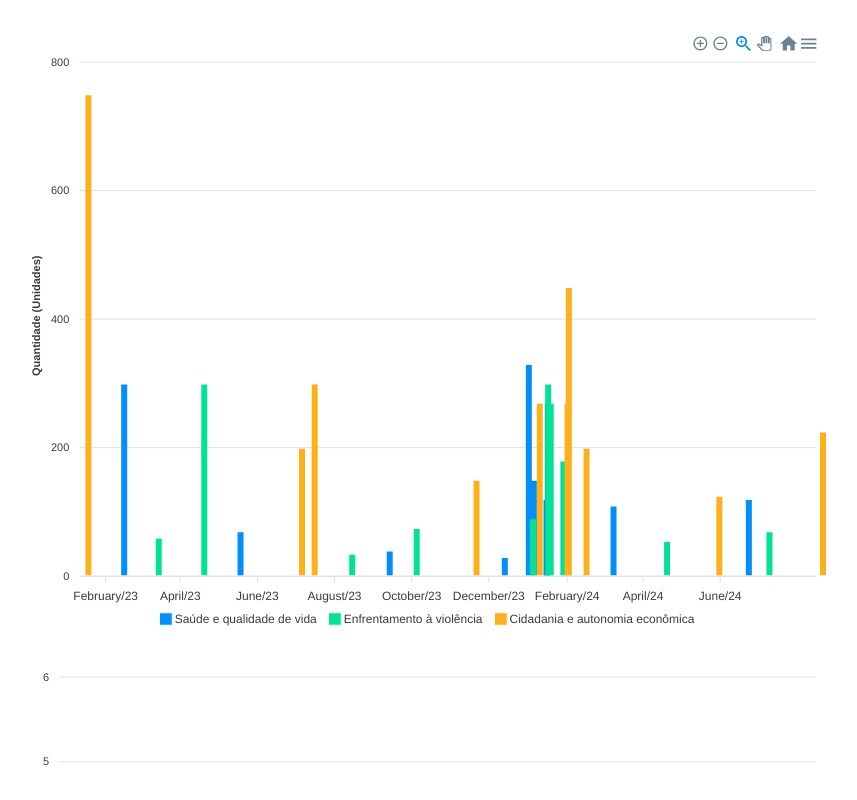
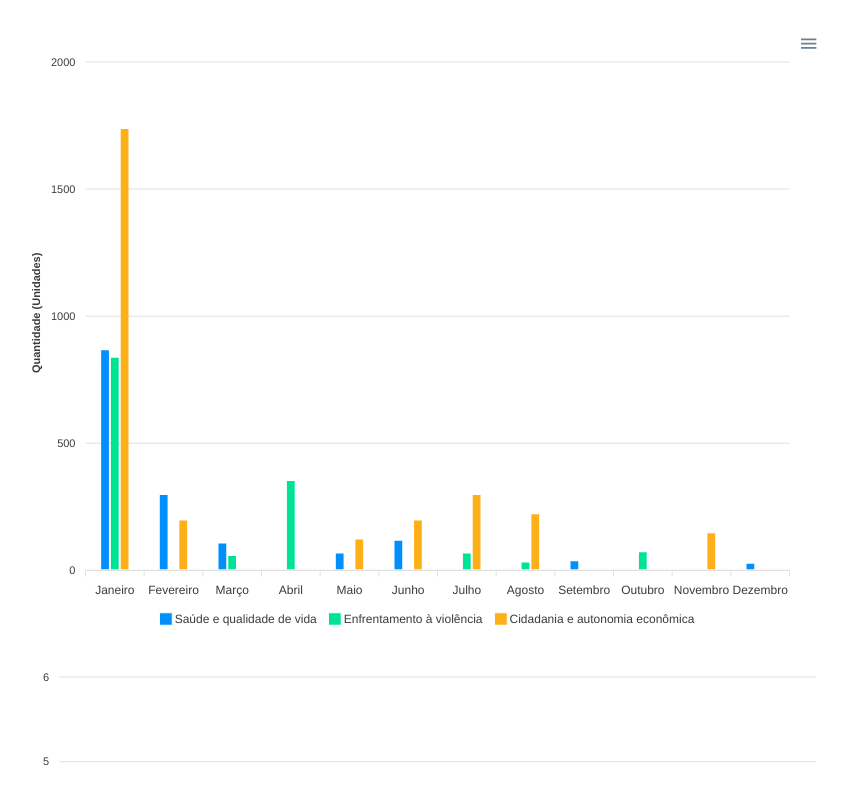
Before and after one commit to Fernanda-Barreto/ChartsExample, a React (Vite) app: page / in a window 1280 px wide. Shown: the top 800 px of the page, without its empty margins (214-1071 px from the left). Built offline with nearby package versions, Linux system fonts and the light colour scheme; no server answers.

Commit message:
chartOptions

```diff
--- a/src/App.jsx
+++ b/src/App.jsx
@@ -1,7 +1,7 @@
 import './App.css'
 import ReactApexChart from 'react-apexcharts';
 import {barChart} from './charts/barChart';
-import { chartEventOptions } from './charts/chartOptions';
+import { chartEventOptions } from './charts/chartOptions' ;
 import { useState, useEffect } from 'react';
 import { getMaterials } from './services/material';
 import { getEvents } from './services/event';
@@ -50,6 +50,9 @@ function App() {
 
   return (
     <>
+      <div>
+
+      </div>
       <div id="chart">
         <ReactApexChart
           options={barChartEvent.chartEventsOptions}
--- a/src/charts/chartOptions.js
+++ b/src/charts/chartOptions.js
@@ -1,61 +1,41 @@
 export const chartEventOptions = (data) => {
   console.log(data);
 
+  // Objeto para armazenar as somas de quantidade para cada escopo por mês
+  const sumsByMonth = {};
+
+  // Nomes dos meses em português
+  const monthNames = [
+    "Janeiro", "Fevereiro", "Março", "Abril", "Maio", "Junho",
+    "Julho", "Agosto", "Setembro", "Outubro", "Novembro", "Dezembro"
+  ];
+
+  // Loop para calcular a soma das quantidades para cada escopo por mês
+  data.forEach(event => {
+    const startDate = new Date(event.startDate);
+    const month = monthNames[startDate.getMonth()];
+    if (!sumsByMonth[month]) {
+      sumsByMonth[month] = {
+        'Saúde e qualidade de vida': 0,
+        'Enfrentamento à violência': 0,
+        'Cidadania e autonomia econômica': 0
+      };
+    }
+    sumsByMonth[month][event.scope] += event.spentMaterials.reduce((total, material) => total + material.quantify, 0);
+  });
+
+  console.log(sumsByMonth);
+
+  const scopes = Object.keys(sumsByMonth['Janeiro']); // Escopos presentes nos dados
+
+  const seriesData = scopes.map(scope => ({
+    name: scope,
+    data: Object.values(sumsByMonth).map(monthData => monthData[scope])
+  }));
 
 
-  const materialSomaSaude = [];
-  const materialSomaViolencia = [];
-  const materialSomaCidadania = [];
-
-  // Função para calcular a soma dos materiais gastos em um evento
-  const calcularSomaMateriais = (event) => {
-    return event.spentMaterials.reduce((total, material) => total + material.quantify, 0);
-  };
-
-  // Preencher os arrays de soma do material com os valores correspondentes aos eventos
-  data.forEach(event => {
-    const somaMateriais = calcularSomaMateriais(event);
-    if (event.scope === 'Saúde e qualidade de vida') {
-      materialSomaSaude[event.id - 1] = somaMateriais;
-    } else if (event.scope === 'Enfrentamento à violência') {
-      materialSomaViolencia[event.id - 1] = somaMateriais;
-    } else if (event.scope === 'Cidadania e autonomia econômica') {
-      materialSomaCidadania[event.id - 1] = somaMateriais;
-    }
-  });
-
-  // Preencher os valores faltantes com zeros
-  const totalEventos = data.length;
-  for (let i = 0; i < totalEventos; i++) {
-    if (!materialSomaSaude[i]) materialSomaSaude[i] = 0;
-    if (!materialSomaViolencia[i]) materialSomaViolencia[i] = 0;
-    if (!materialSomaCidadania[i]) materialSomaCidadania[i] = 0;
-  }
-
-  console.log(materialSomaSaude);
-  console.log(materialSomaViolencia);
-  console.log(materialSomaCidadania);
-
-
-
-  const dateData = data.map(event => {
-    const startDate = new Date(event.startDate);
-    return startDate.toLocaleDateString('en-US', { timeZone: 'GMT' }) + ' GMT'; // Formatando para o formato brasileiro
-  });
-
-  console.log("dataaaa", dateData);
-
   const chartEventsOptions = {
-    series: [{
-      name: 'Saúde e qualidade de vida',
-      data: materialSomaSaude
-    }, {
-      name: 'Enfrentamento à violência',
-      data: materialSomaViolencia
-    }, {
-      name: 'Cidadania e autonomia econômica',
-      data: materialSomaCidadania
-    }],
+    series: seriesData,
     chart: {
       type: 'bar',
       height: 350
@@ -63,9 +43,8 @@ export const chartEventOptions = (data) => {
     plotOptions: {
       bar: {
         horizontal: false,
-        columnWidth: '8',
-        endingShape: 'rounded',
-
+        columnWidth: '50%',
+        endingShape: 'rounded'
       },
     },
     dataLabels: {
@@ -77,10 +56,11 @@ export const chartEventOptions = (data) => {
       colors: ['transparent']
     },
     xaxis: {
-      type: 'datetime',
-      categories: dateData,
+      categories: Object.keys(sumsByMonth), // Meses no eixo x
       labels: {
-        format: 'MMMM/yy',
+        formatter: function (value) {
+          return value;
+        }
       }
     },
     yaxis: {
@@ -98,7 +78,7 @@ export const chartEventOptions = (data) => {
         }
       },
     }
-  }
+  };
 
-  return { chartEventsOptions }
+  return { chartEventsOptions };
 };
--- a/src/services/token.js
+++ b/src/services/token.js
@@ -1 +1 @@
-export const token = 'eyJhbGciOiJIUzI1NiIsInR5cCI6IkpXVCJ9.eyJpZCI6MywiY3BmIjoiMTM3LjI1Mi4yNzQtMzgiLCJyb2xlIjoiTWFzdGVyIiwiaWF0IjoxNzE1MzAxMzIwLCJleHAiOjE3MTUzMDQ5MjB9.RF_v4rNQD88blAfOPLhJ9PeJw9eaMhp7Md49kBDDU8o';
+export const token = 'eyJhbGciOiJIUzI1NiIsInR5cCI6IkpXVCJ9.eyJpZCI6MSwiY3BmIjoiMTIzLjQ1Ni43ODktMTAiLCJyb2xlIjoiTWFzdGVyIiwiaWF0IjoxNzE1MzgzODM4LCJleHAiOjE3MTUzODc0Mzh9.LiK2ijKmqKG1HPqGRpfHc3ks8l-QM9UVqNO6yDu150o';
```
